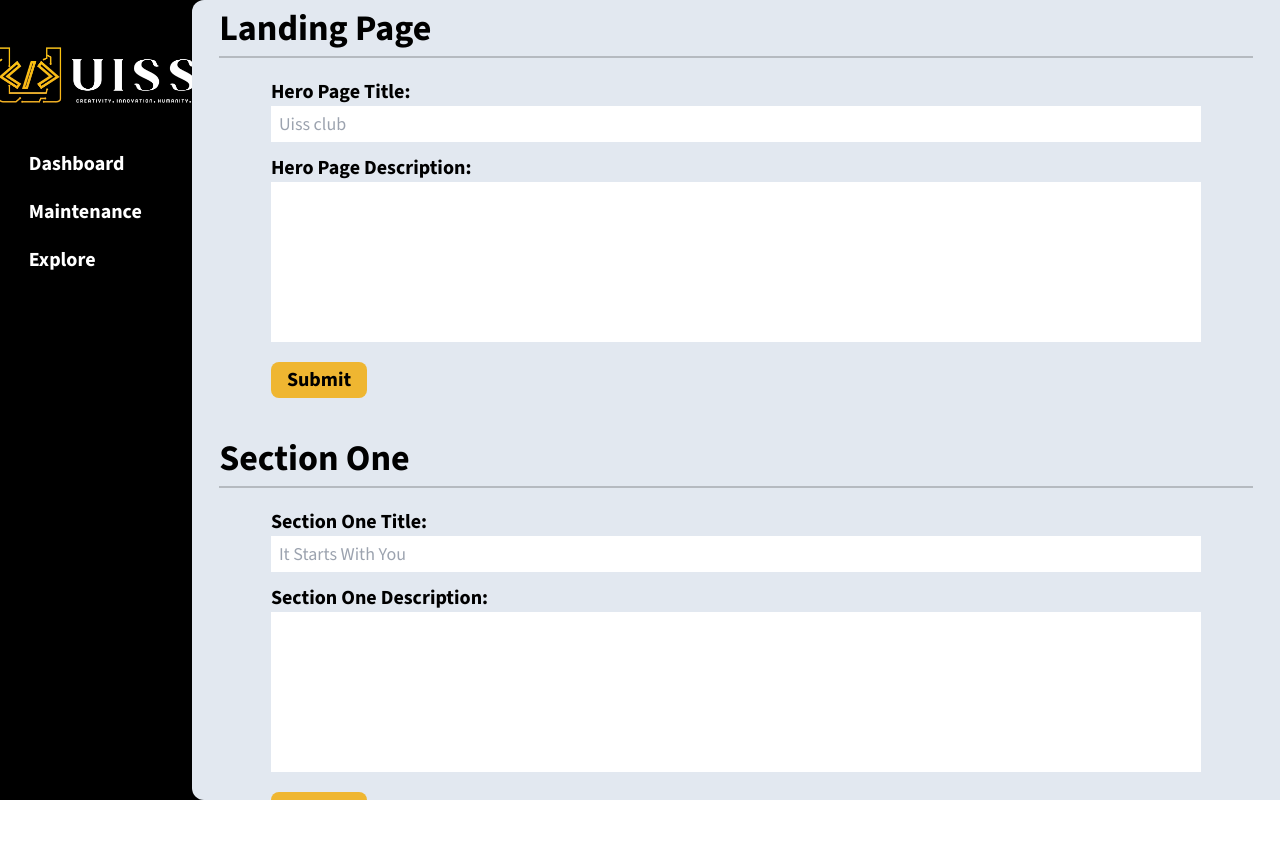
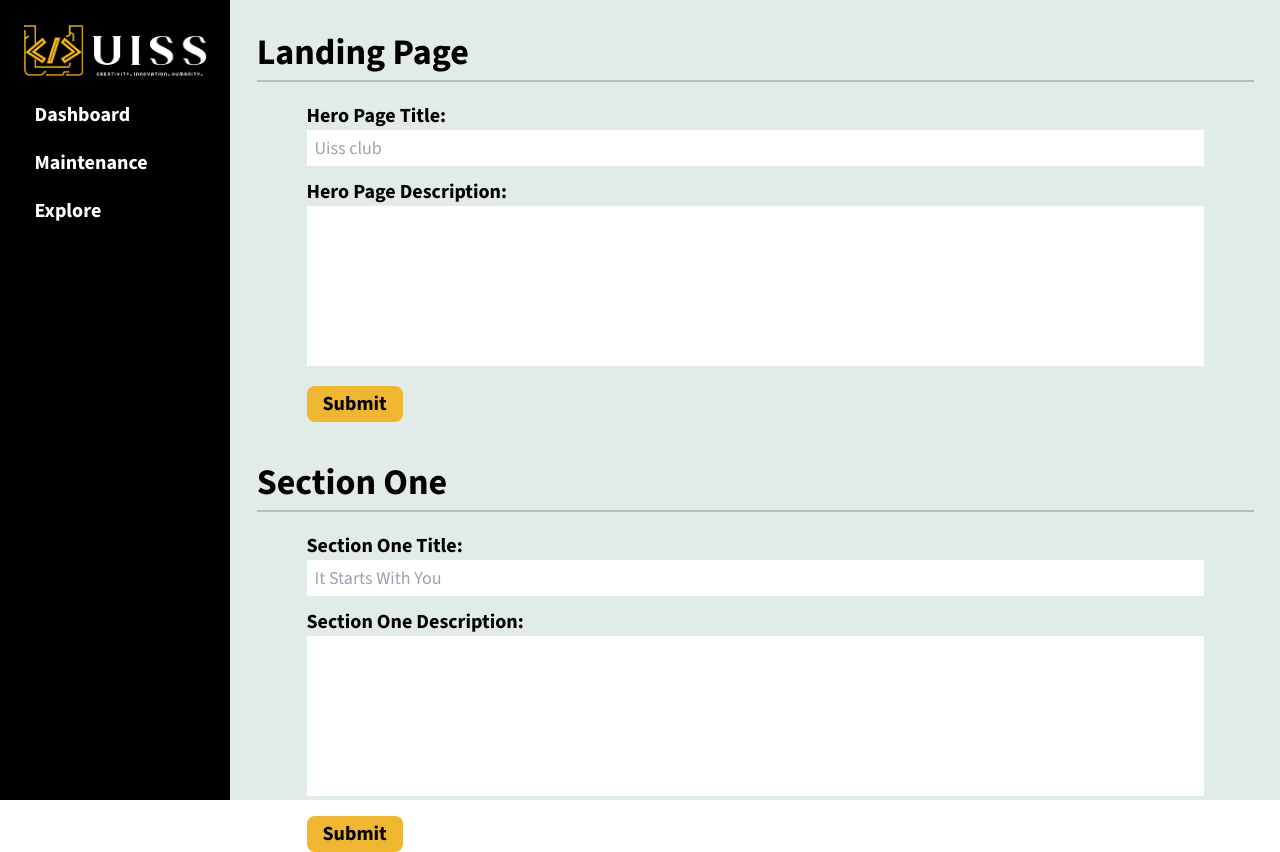
Before and after one commit to UISS-SOLUTIONS/UissWebsite, a Next.js app: page /AdminPanel in a window 1280 px wide. Before the commit the page ends 800 px from the top, so only its background shows below. Built offline with nearby package versions, Linux system fonts and the light colour scheme.

Commit message:
adjusted looks of the admin page

```diff
--- a/app/AdminPanel/AdminPages/layout.tsx
+++ b/app/AdminPanel/AdminPages/layout.tsx
@@ -8,10 +8,12 @@ interface props {
 const AdminLayout = ({ children }: props) => {
   return (
     <div className="w-full h-[100vh] bg-primary flex justify-between">
-      <div className="w-[15%]">
+      <div className="w-[18%]">
         <SideNav />
       </div>
-      <div className="rounded-l-xl bg-slate-200 w-[85%] overflow-auto">{children}</div>
+      <div className="bg-[#E1ECE9] w-[82%]">
+        <div className="my-[3vh]">{children}</div>
+      </div>
     </div>
   );
 };
--- a/app/AdminPanel/Components/sideNav.tsx
+++ b/app/AdminPanel/Components/sideNav.tsx
@@ -4,7 +4,7 @@ import React from "react";
 const SideNav = () => {
   return (
     <div className="text-secondary font-bold text-xl flex flex-col items-center">
-      <div className="w-[200px] h-[150px]">
+      <div className=" w-[80%] mt-[3vh]">
         <img
           src="/UISS_LOGO.png"
           alt=""
@@ -12,7 +12,7 @@ const SideNav = () => {
         />
       </div>
       <ul className="flex flex-col items-center w-full">
-        <div className="flex flex-col gap-5 w-[70%]">
+        <div className="flex flex-col gap-5 w-[70%] my-[3vh]">
           <li className="cursor-pointer">Dashboard</li>
           <li>Maintenance</li>
           <Link href={"/AdminPanel/AdminPages/Explore"}>
```
